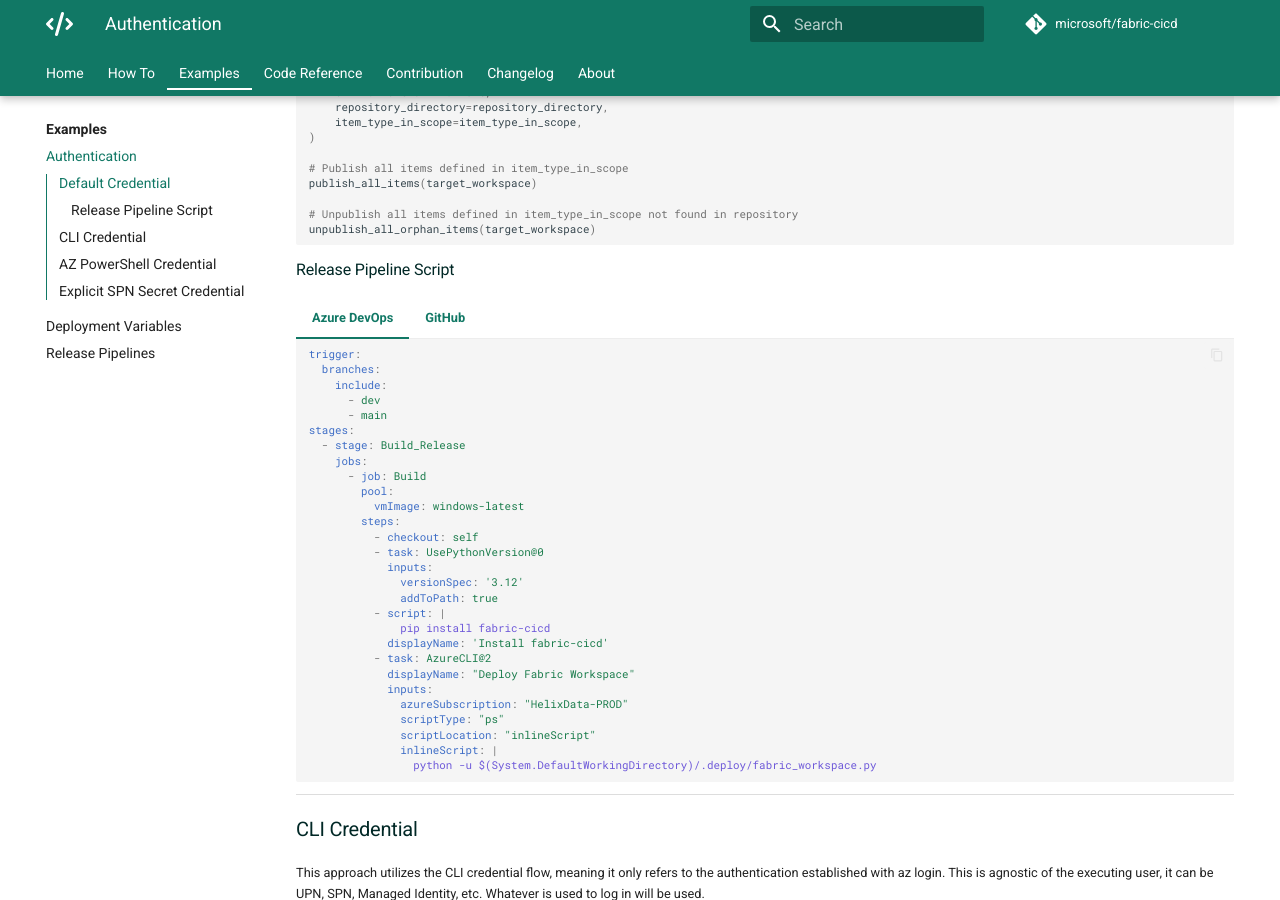
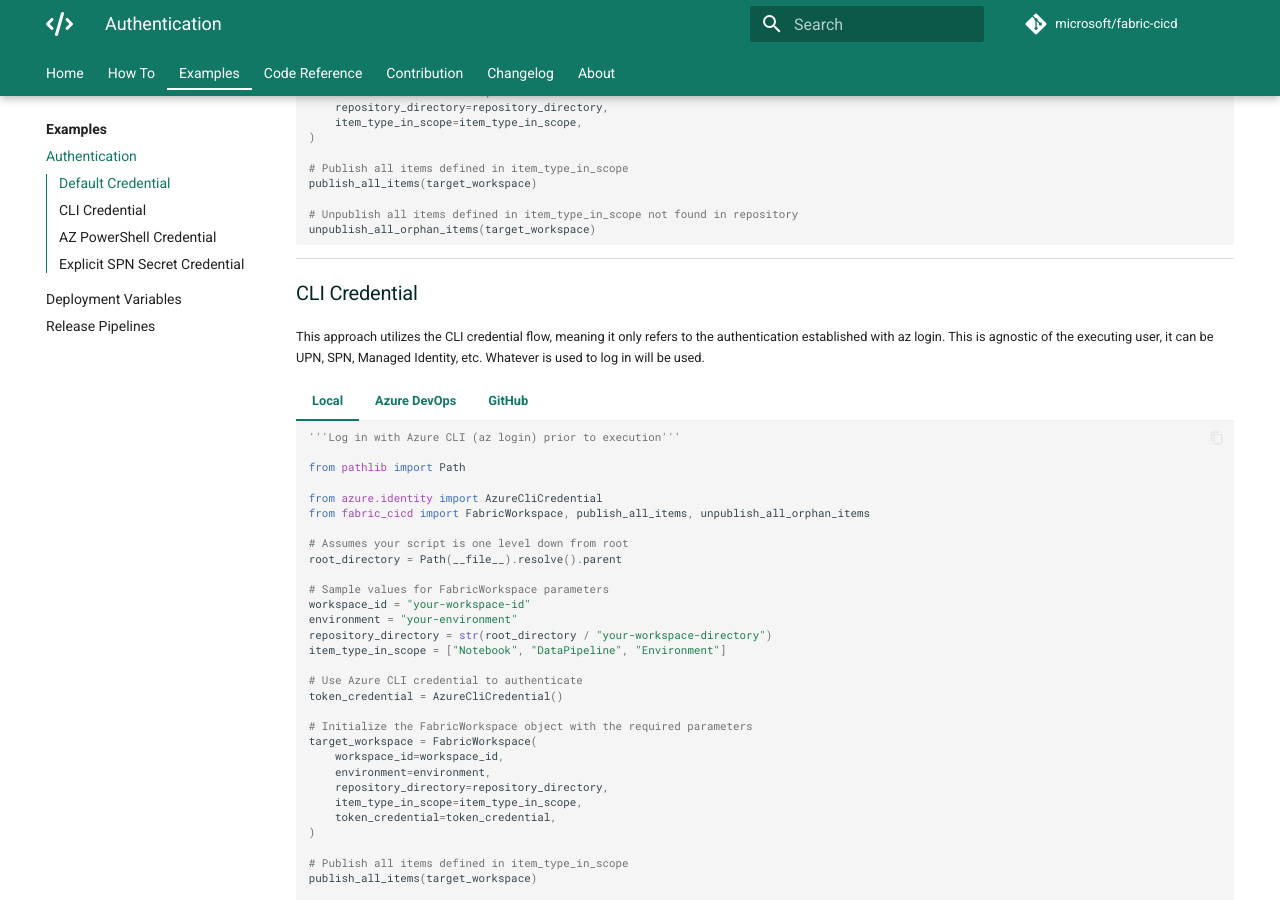
Before and after one commit to shirasassoon/fabric-cicd, an MkDocs documentation site: the page built from docs/example/authentication.md, in a window 1280 px wide and 900 px high, scrolled down 664 px. Built offline with MkDocs 1.6.1 and Material for MkDocs 9.7.7, drawn with Linux system fonts in a browser that asks for light colours; comment, search, counter and statistics services are not loaded; the version menu is left out.

Commit message:
Fix Authentication Sample (#257)
This pull request removes outdated and unconfirmed examples from the
`authentication.md` documentation file to streamline and clarify the
content. The most significant change involves the removal of release
pipeline script examples for Azure DevOps and GitHub.

### Documentation cleanup:

*
[`docs/example/authentication.md`](diffhunk://#diff-209795f61181441c3bebe319157e9b2dec863d464945eb609858eec490c73a9eL94-L134):
Removed the "Release Pipeline Script" section, which included an Azure
DevOps YAML example and a placeholder for a GitHub example. This change
simplifies the documentation by eliminating unconfirmed and redundant
examples.

````diff
--- a/docs/example/authentication.md
+++ b/docs/example/authentication.md
@@ -83,47 +83,6 @@ This approach utilizes the default credential flow, meaning no explicit TokenCre
 
     # Unpublish all items defined in item_type_in_scope not found in repository
     unpublish_all_orphan_items(target_workspace)
-    ```
-
-=== "GitHub"
-
-    ```python
-    '''Unconfirmed example at this time, however, the Azure DevOps example is a good starting point'''
-    ```
-
-### Release Pipeline Script
-
-=== "Azure DevOps"
-
-    ```yml
-    trigger:
-      branches:
-        include:
-          - dev
-          - main
-    stages:
-      - stage: Build_Release
-        jobs:
-          - job: Build
-            pool:
-              vmImage: windows-latest
-            steps:
-              - checkout: self
-              - task: UsePythonVersion@0
-                inputs:
-                  versionSpec: '3.12'
-                  addToPath: true
-              - script: |
-                  pip install fabric-cicd
-                displayName: 'Install fabric-cicd'
-              - task: AzureCLI@2
-                displayName: "Deploy Fabric Workspace"
-                inputs:
-                  azureSubscription: "HelixData-PROD"
-                  scriptType: "ps"
-                  scriptLocation: "inlineScript"
-                  inlineScript: |
-                    python -u $(System.DefaultWorkingDirectory)/.deploy/fabric_workspace.py
     ```
 
 === "GitHub"
````
